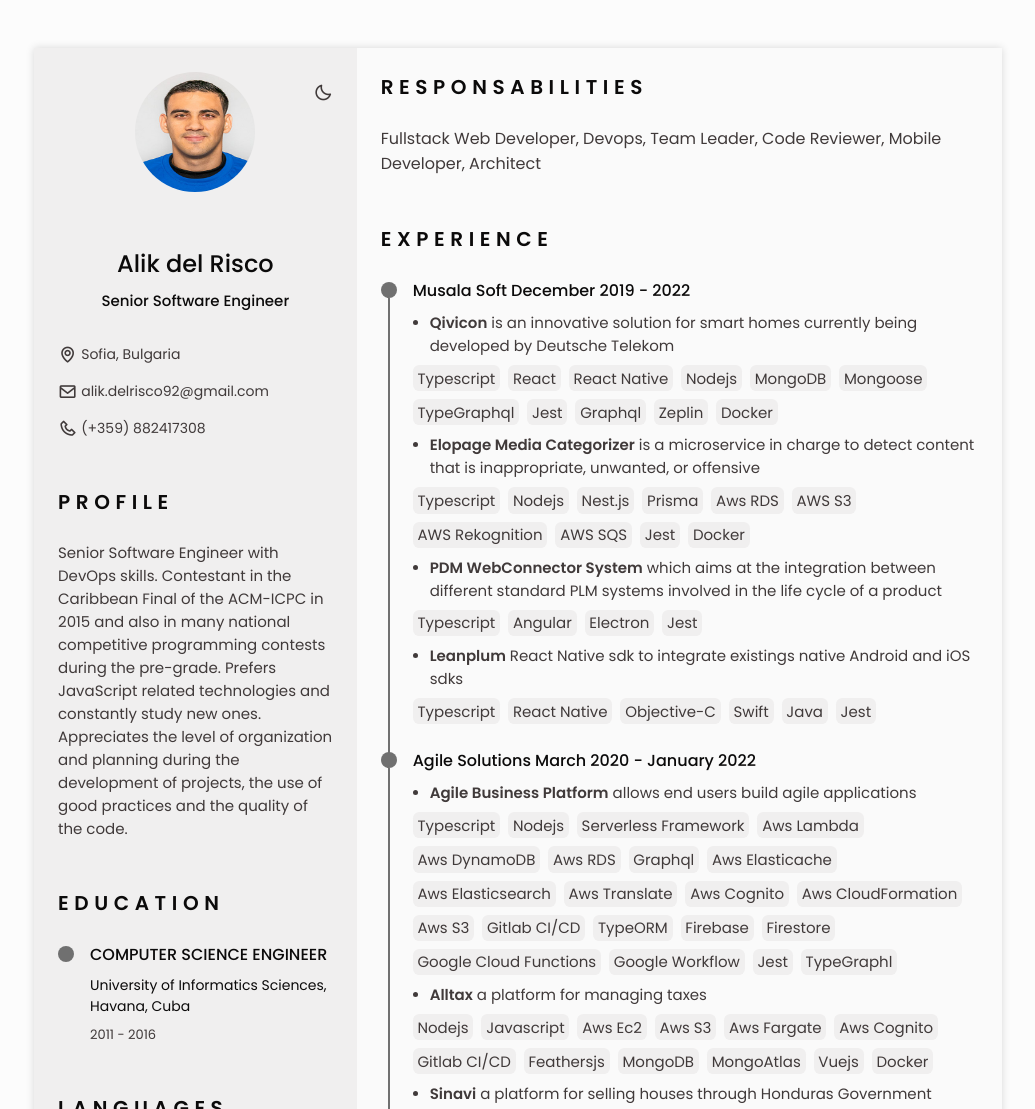
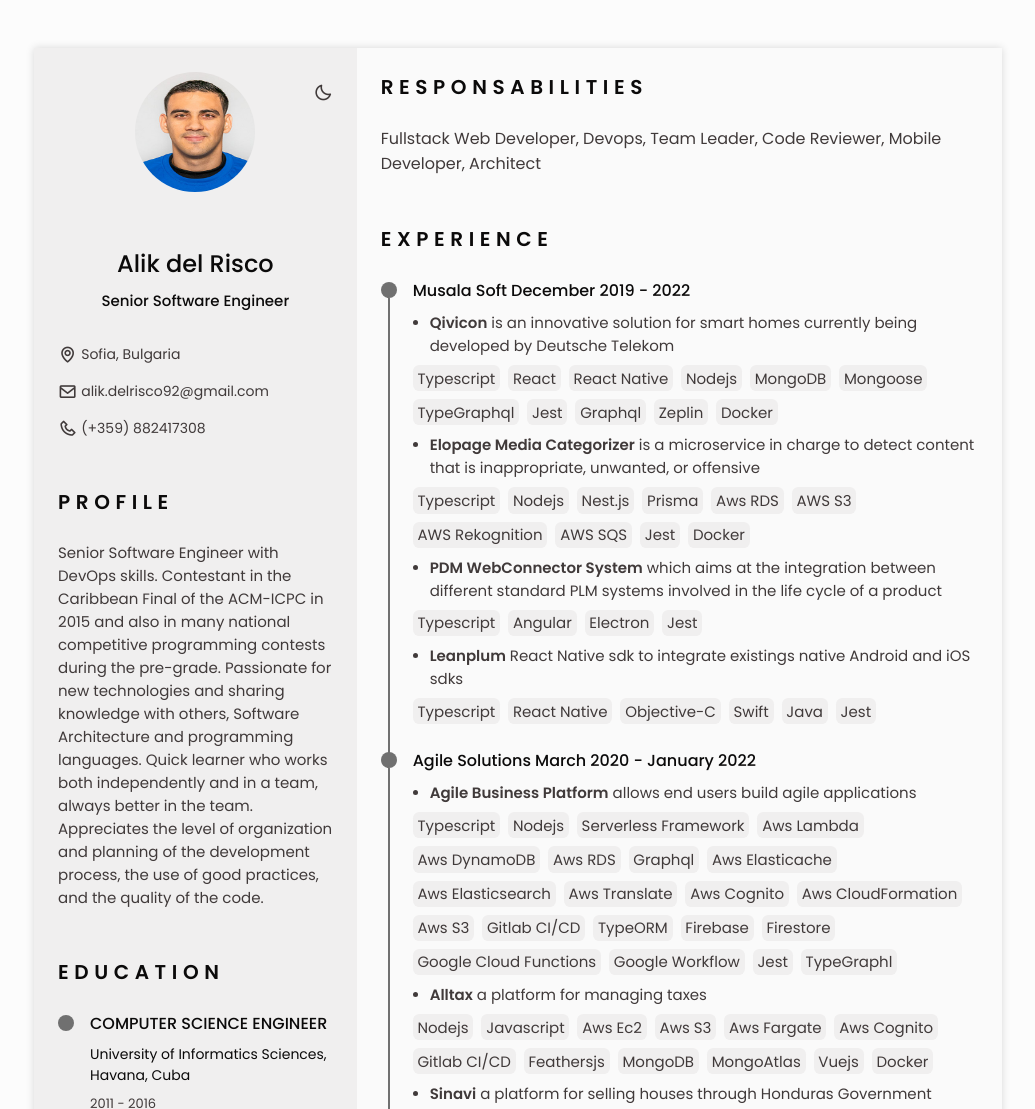
Before and after one commit to alikdelrisco/cv, a plain HTML site: page index.html in a window 1280 px wide. Shown: the top 1109 px of the page, without its empty margins (122-1157 px from the left). Drawn offline with nearby package versions, Linux system fonts and the light colour scheme.

Commit message:
update profile

```diff
--- a/index.html
+++ b/index.html
@@ -112,9 +112,10 @@
                     <p class="profile__description">
                         Senior Software Engineer with DevOps skills. Contestant in the Caribbean Final of the
                         ACM-ICPC in 2015 and also in many national competitive programming contests during the
-                        pre-grade. Prefers JavaScript related technologies and constantly study new ones. Appreciates
-                        the level of organization and planning during the development of projects, the use of good
-                        practices and the quality of the code.
+                        pre-grade. Passionate for new technologies and sharing knowledge with others, Software
+                        Architecture and programming languages. Quick learner who works both independently and in a team, always better in the team. Appreciates
+                        the level of organization and planning of the development process, the use of good
+                        practices, and the quality of the code.
                     </p>
                 </section>
 
```
